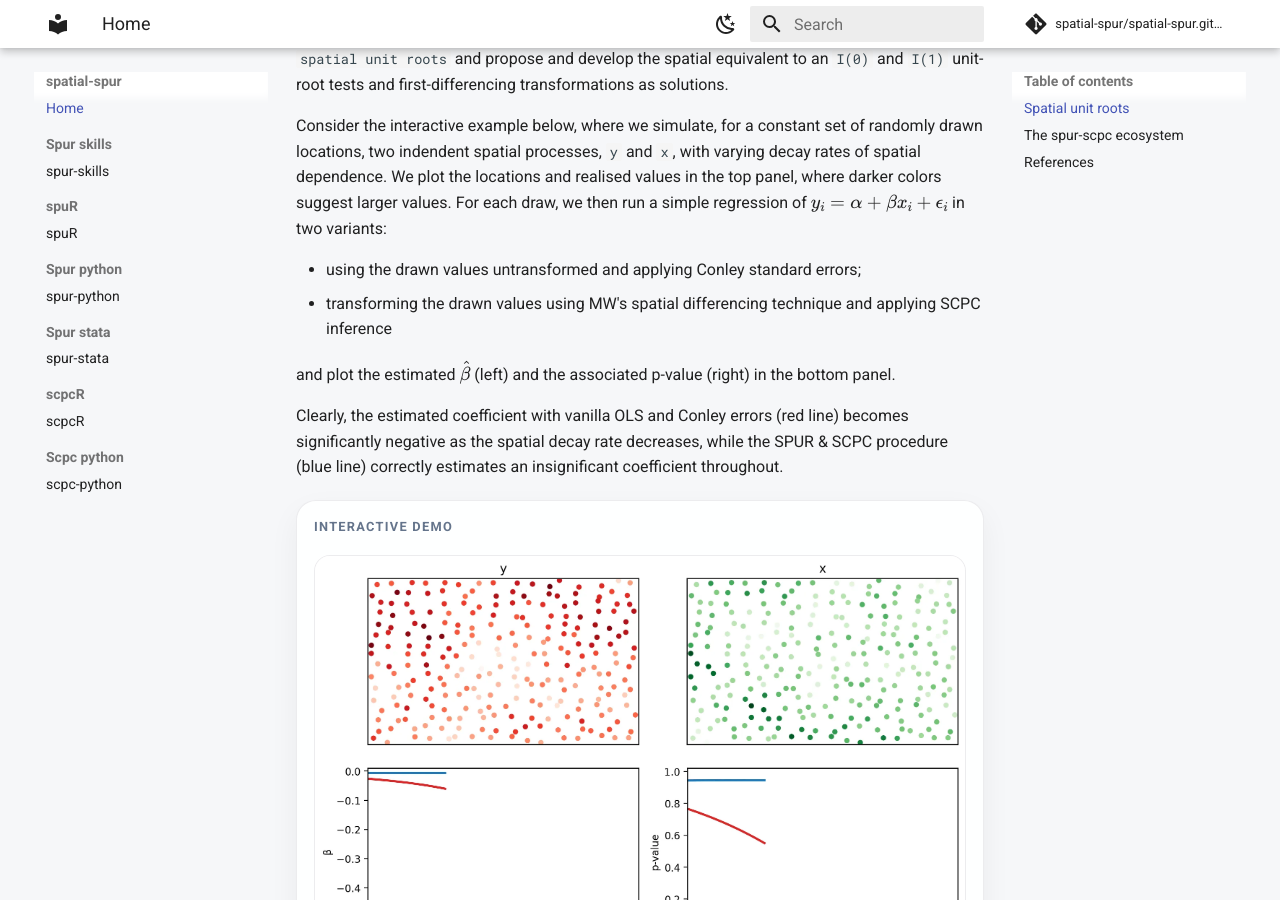
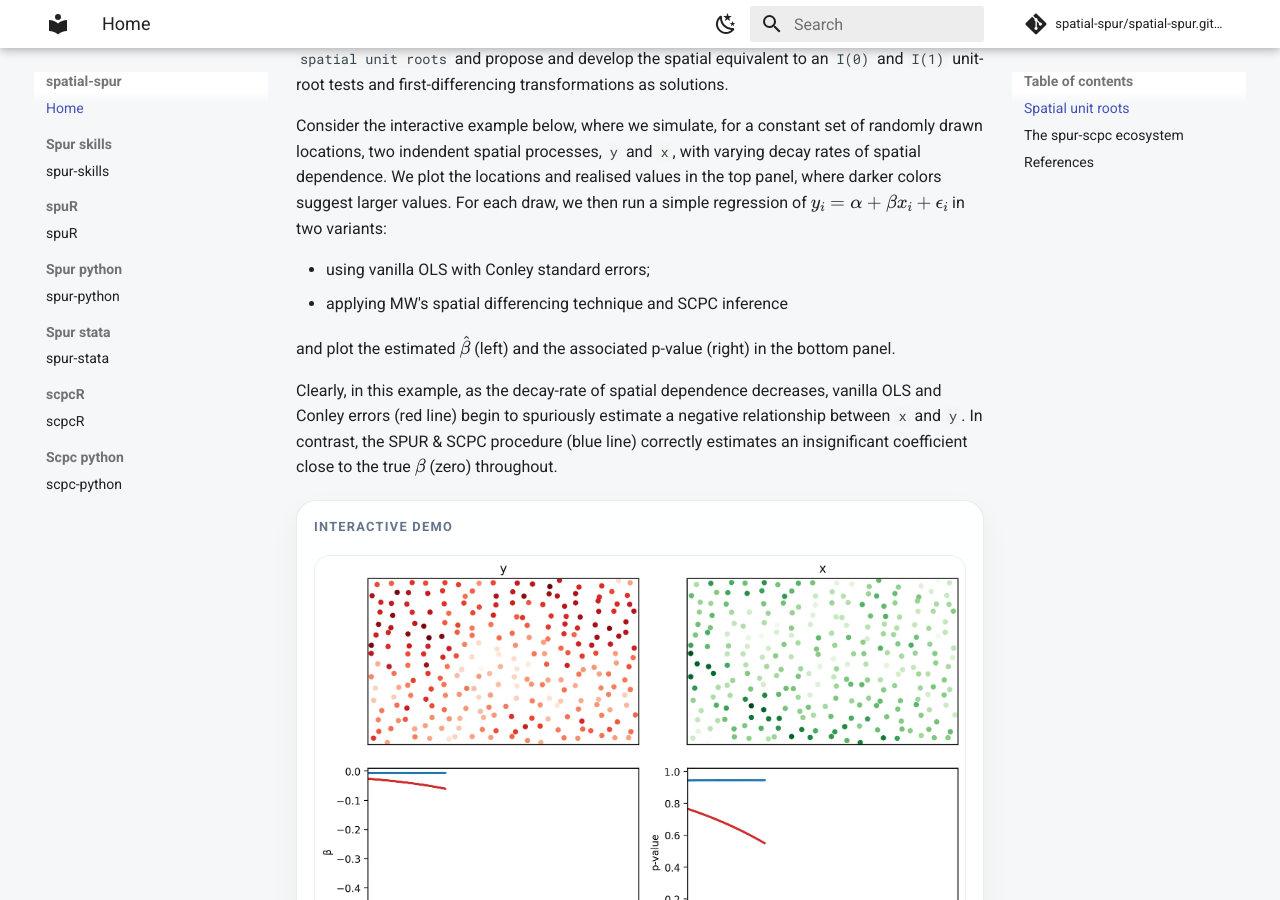
Before and after one commit to spatial-spur/spatial-spur.github.io, an MkDocs documentation site: the page built from docs/index.md, in a window 1280 px wide and 900 px high, scrolled down 1007 px. Built offline with MkDocs 1.6.1 and Material for MkDocs 9.7.7, drawn with Linux system fonts in a browser that asks for light colours; comment, search, counter and statistics services are not loaded.

Commit message:
[docs] rephrased demo result

```diff
--- a/docs/index.md
+++ b/docs/index.md
@@ -55,12 +55,12 @@ to an `I(0)` and `I(1)` unit-root tests and first-differencing transformations a
 
 Consider the interactive example below, where we simulate, for a constant set of randomly drawn locations, two indendent spatial processes, `y` and `x`, with varying decay rates of spatial dependence. We plot the locations and realised values in the top panel, where darker colors suggest larger values. For each draw, we then run a simple regression of $y_i = \alpha + \beta x_i + \epsilon_i$ in two variants:
 
-  - using the drawn values untransformed and applying Conley standard errors;
-  - transforming the drawn values using MW's spatial differencing technique and applying SCPC inference
+  - using vanilla OLS with Conley standard errors;
+  - applying MW's spatial differencing technique and SCPC inference
 
 and plot the estimated $\hat{\beta}$ (left) and the associated p-value (right) in the bottom panel.
 
-Clearly, the estimated coefficient with vanilla OLS and Conley errors (red line) becomes significantly negative as the spatial decay rate decreases, while the SPUR & SCPC procedure (blue line) correctly estimates an insignificant coefficient throughout.
+Clearly, in this example, as the decay-rate of spatial dependence decreases, vanilla OLS and Conley errors (red line) begin to spuriously estimate a negative relationship between `x` and `y`. In contrast, the SPUR & SCPC procedure (blue line) correctly estimates an insignificant coefficient close to the true $\beta$ (zero) throughout.
 
 <div class="simulation-card" data-simulation-root>
   <div class="simulation-card__header">
```
